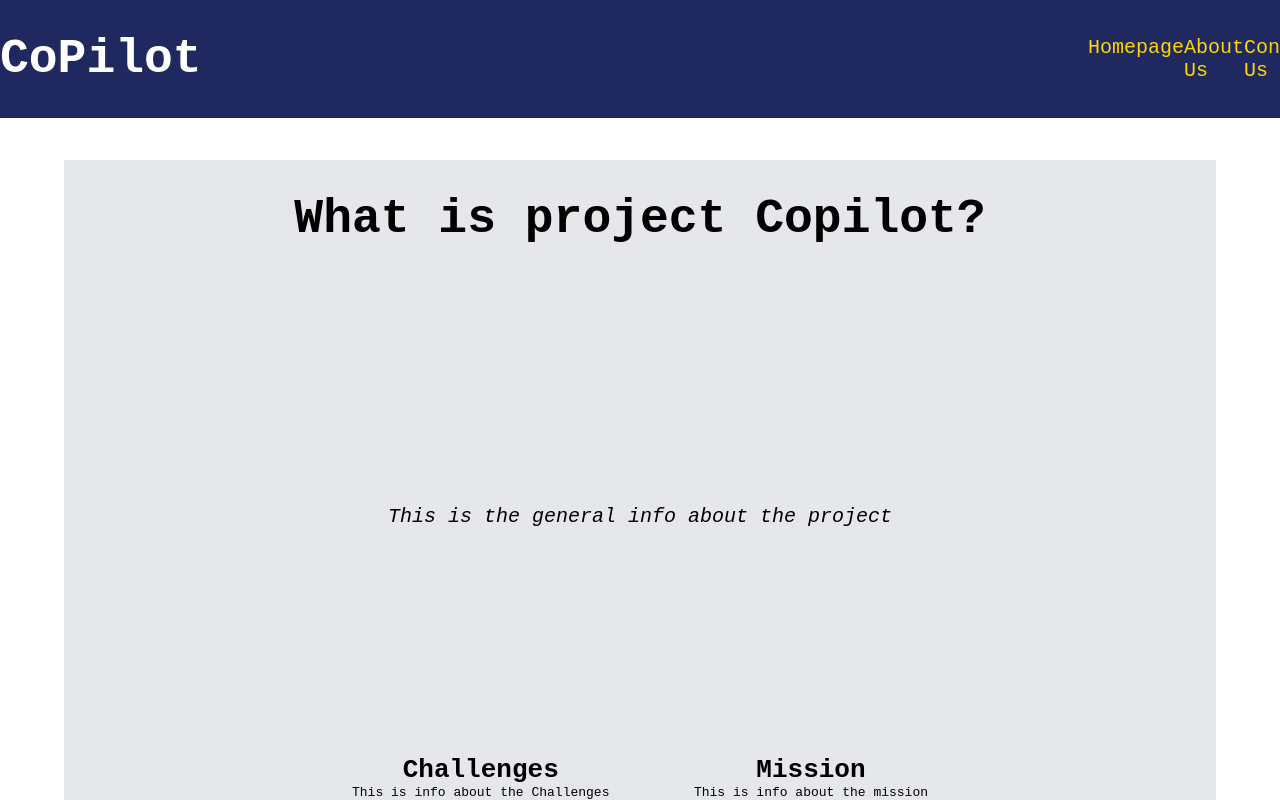
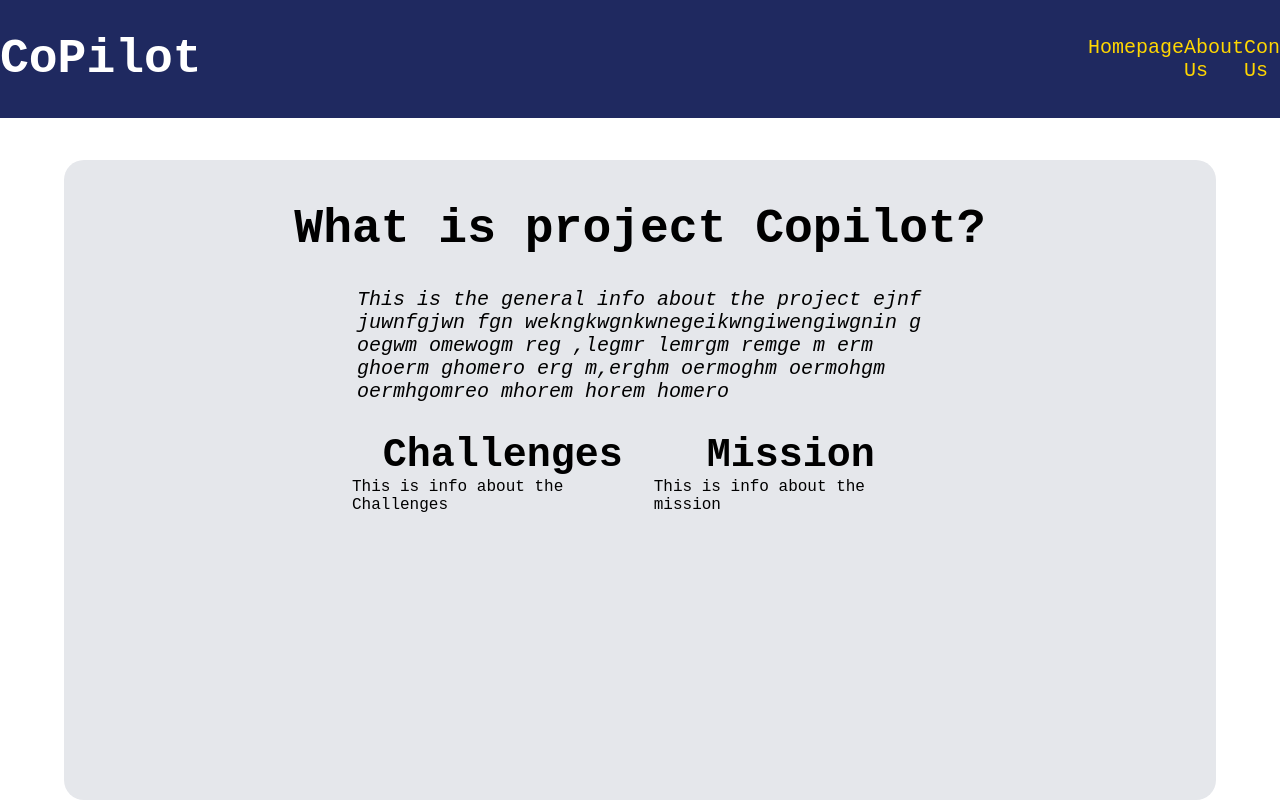
Before and after one commit to data-sci-capstone/copilot, a plain HTML site: page web-content/about-copilot.html in a window 1280 px wide. Shown: the top 800 px of the page. Drawn offline with Linux system fonts and the light colour scheme.

Commit message:
organized the about project page

```diff
--- a/web-content/about-copilot.html
+++ b/web-content/about-copilot.html
@@ -21,8 +21,13 @@
     </header>
 
     <div class="details-container">
-        <h1 class="details-header">What is project Copilot?</h1>
-        <div class="heading-text">This is the general info about the project</div>
+        <div class="heading-details-container">
+            <h1 class="details-header">What is project Copilot?</h1>
+            <div class="heading-text">This is the general info about the project ejnf juwnfgjwn fgn
+                wekngkwgnkwnegeikwngiwengiwgnin g oegwm omewogm reg ,legmr lemrgm remge m erm ghoerm ghomero
+                erg m,erghm oermoghm oermohgm oermhgomreo mhorem horem homero
+            </div>
+        </div>
 
         <div class="inner-container">
             <div class="inner-inner-container1">
--- a/web-content/styles/about-us.css
+++ b/web-content/styles/about-us.css
@@ -21,7 +21,6 @@ body {
 .heading {
     color: white;
     font-size: 48px;
-
 }
 
 .header-links {
@@ -39,21 +38,33 @@ a {
 .details-container {
     display: flex;
     flex-direction: column;
-    justify-content: space-between;
+    justify-content: start;
     align-items: center;
     background-color: #e5e7eb;
     height: 80%;
     width: 90%;
+    border-radius: 20px;
+}
+
+.heading-details-container {
+    display: flex;
+    flex-direction: column;
+    justify-content: center;
+    margin: 10px;
 }
 
 .details-header {
     font-size: 48px;
     font-weight: bolder;
+    align-self: center;
 }
 
 .heading-text {
     font-size: x-large;
     font-style: italic;
+    justify-content: center;
+    align-self: center;
+    max-width: 50%;
 }
 
 .inner-container {
@@ -61,6 +72,7 @@ a {
     justify-content: space-between;
     align-items: center;
     width: 50%;
+    margin: 20px;
 }
 
 .inner-inner-container1, .inner-inner-container2 {
@@ -71,6 +83,10 @@ a {
 }
 
 .mission-header, .challenges-header {
-    font-size: xx-large;
+    font-size: 40px;
     font-weight: bolder;
 }
+
+.challenges-text, .mission-text {
+    font-size: large;
+}
```
